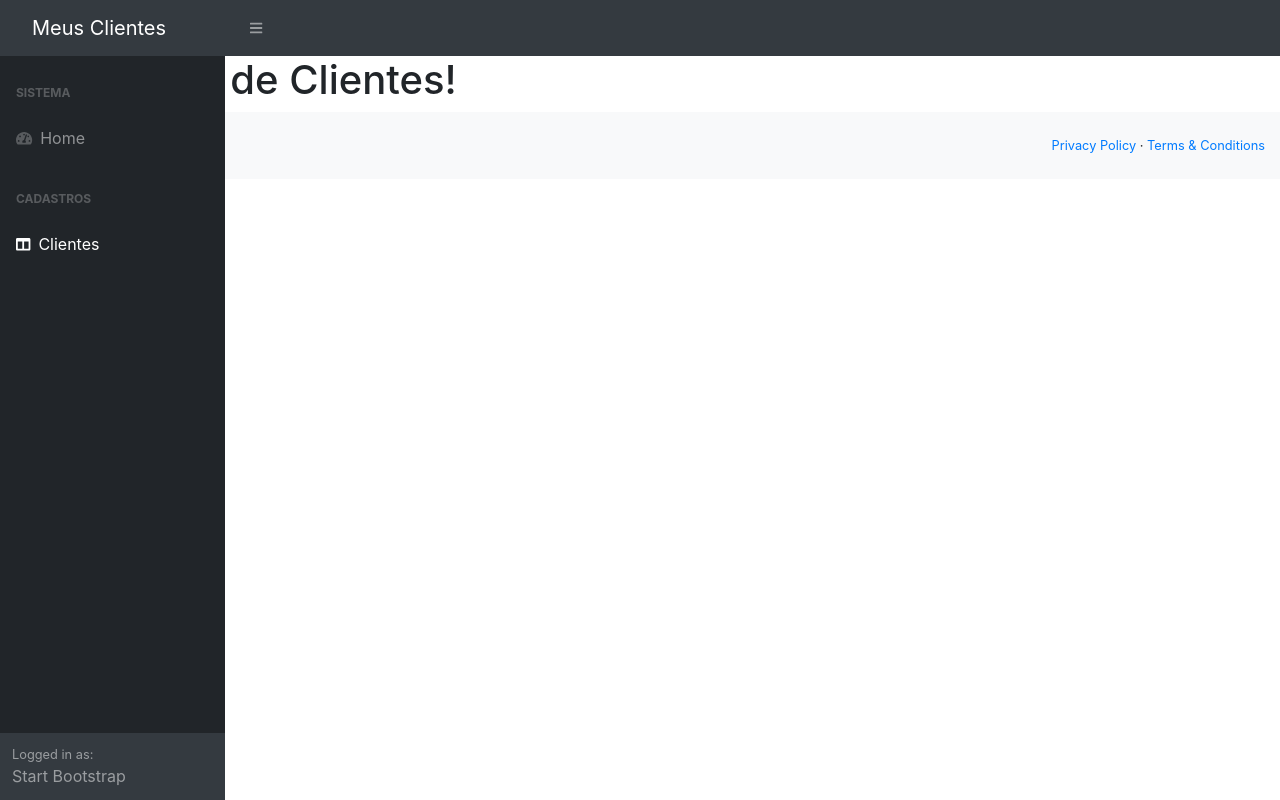
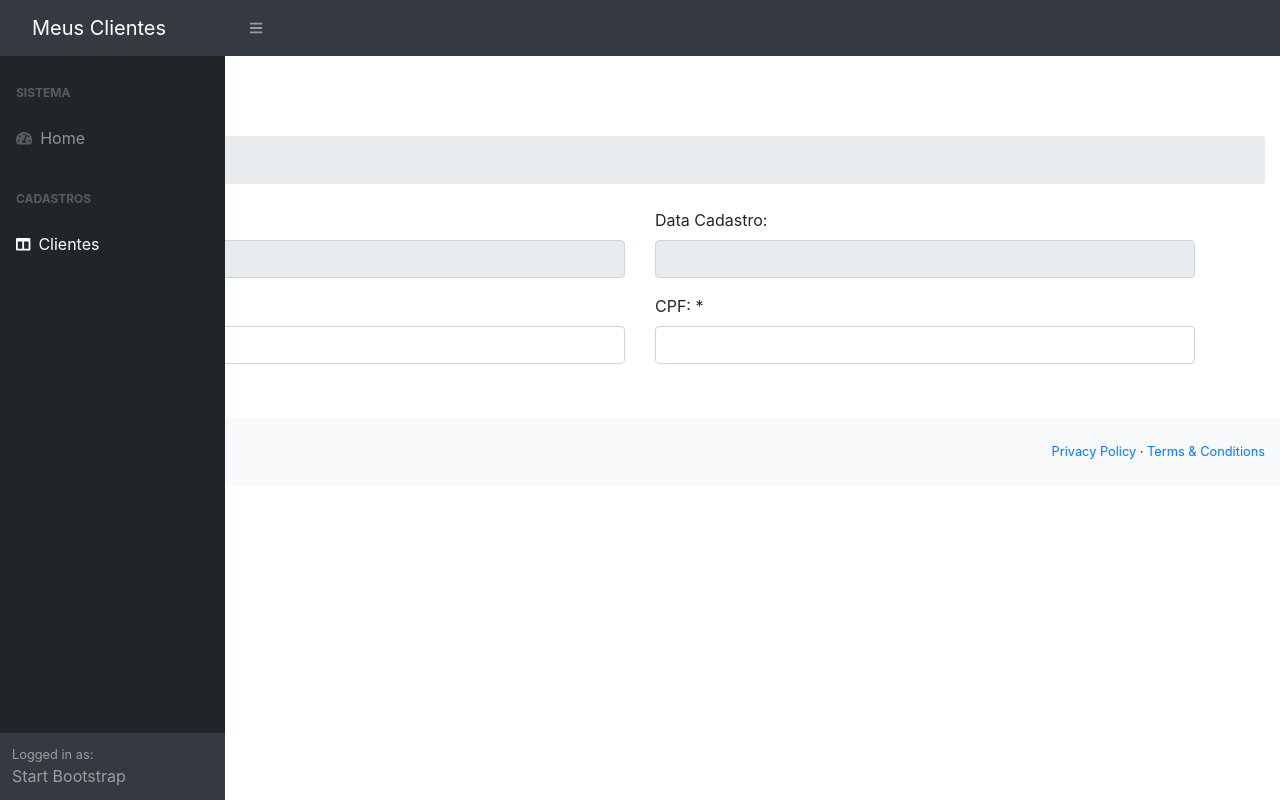
Before and after one commit to VitorCMoraes/Angular9Udemy, an Angular app: page /clientes-form in a window 1280 px wide. Built offline with nearby package versions, Linux system fonts and the light colour scheme.

Commit message:
Finalizada aula 58

```diff
--- a/src/app/clientes/clientes-form/clientes-form.component.html
+++ b/src/app/clientes/clientes-form/clientes-form.component.html
@@ -1 +1,48 @@
-<h1>Formulario de Clientes!</h1>
+<h1 class="mt-4">Clientes</h1>
+<ol class="breadcrumb mb-4">
+    <li class="breadcrumb-item active">Cadastro</li>
+</ol>
+
+<div class="container">
+    <form>
+        <div class="row">
+            <div class="col-md-6">
+                <div class="form-group">
+                    <label>ID:</label>
+                    <input type="text" class="form-control" disabled="true"/>
+                </div>
+            </div>
+
+            <div class="col-md-6">
+                <div class="form-group">
+                    <label>Data Cadastro:</label>
+                    <input type="text" class="form-control" disabled="true"/>
+                </div>
+            </div>
+        </div>
+
+        <div class="row">
+            <div class="col-md-6">
+                <div class="form-group">
+                    <label>Nome: *</label>
+                    <input type="text" class="form-control"/>
+                </div>
+            </div>
+
+            <div class="col-md-6">
+                <div class="form-group">
+                    <label>CPF: *</label>
+                    <input type="text" class="form-control"/>
+                </div>
+            </div>
+        </div>
+
+        <div class="row">
+            <div class="col-md-2">
+                <button type="submit" class="btn btn-success">
+                    <i class="fa fa-save"></i>Salvar
+                </button>
+            </div>
+        </div>
+    </form>
+</div>
--- a/src/app/clientes/clientes-form/clientes-form.component.ts
+++ b/src/app/clientes/clientes-form/clientes-form.component.ts
@@ -1,4 +1,6 @@
 import { Component, OnInit } from '@angular/core';
+
+import { Cliente } from '../cliente'
 
 @Component({
   selector: 'app-clientes-form',
@@ -7,6 +9,8 @@
 })
 export class ClientesFormComponent implements OnInit {
 
+  Cliente: Cliente;
+
   constructor() { }
 
   ngOnInit(): void {
```
